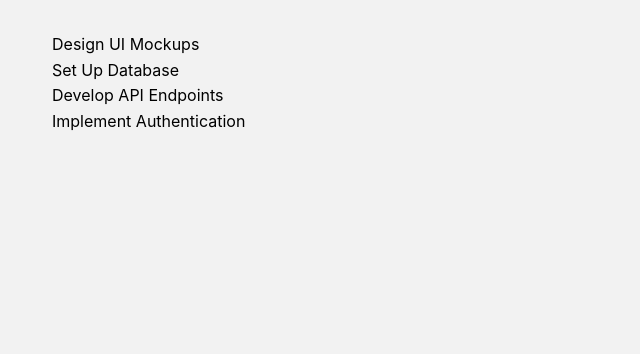
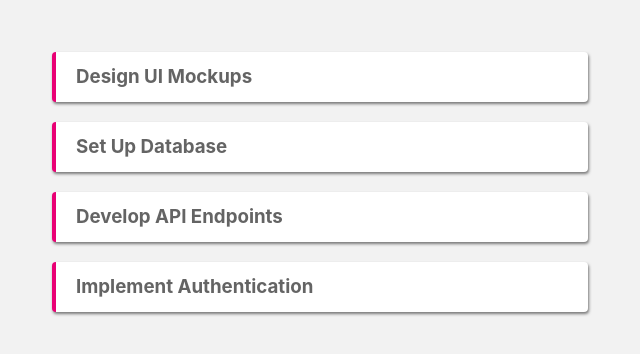
Before and after one commit to Divs-Git/project-planner, a Vue app: page / in a window 1280 px wide. Shown: the top 354 px of the page, without its empty margins (320-960 px from the left). Built offline with nearby package versions, Linux system fonts and the light colour scheme; data requests are answered from the project's data file.

Commit message:
added Project file

```diff
--- a/src/assets/base.css
+++ b/src/assets/base.css
@@ -12,8 +12,8 @@
 
   --vt-c-divider-light-1: rgba(60, 60, 60, 0.29);
   --vt-c-divider-light-2: rgba(60, 60, 60, 0.12);
-  --vt-c-divider-dark-1: rgba(84, 84, 84, 0.65);
-  --vt-c-divider-dark-2: rgba(84, 84, 84, 0.48);
+  --vt-c-divider-dark-1: rgba(17, 17, 17, 0.65);
+  --vt-c-divider-dark-2: rgba(53, 53, 53, 0.48);
 
   --vt-c-text-light-1: var(--vt-c-indigo);
   --vt-c-text-light-2: rgba(60, 60, 60, 0.66);
@@ -60,7 +60,8 @@
 
 body {
   min-height: 100vh;
-  background: var(--vt-c-text-dark-2);
+  background: var(--vt-c-white-mute);
+  color: var(--vt-c-divider-dark-1);
   transition:
     color 0.5s,
     background-color 0.5s;
--- /dev/null
+++ b/src/components/Project.vue
@@ -0,0 +1,48 @@
+<template>
+  <div class="project">
+    <div class="actions" @click="toggleProjectDetails">
+      <h3>{{ project.title }}</h3>
+    </div>
+    <div class="details" v-if="showProjectDetails">
+      <p>{{ project.details }}</p>
+    </div>
+  </div>
+</template>
+
+<script>
+export default {
+  name: 'Project',
+  props: ['project'],
+  data() {
+    return {
+      showProjectDetails: false,
+    }
+  },
+  methods: {
+    toggleProjectDetails() {
+      this.showProjectDetails = !this.showProjectDetails
+    },
+  },
+}
+</script>
+
+<style scoped>
+.project {
+  margin: 20px auto;
+  background: white;
+  padding: 10px 20px;
+  border-radius: 4px;
+  box-shadow: 1px 2px 3px rgba(0, 0, 0, 0.5);
+  border-left: 4px solid #e90074;
+}
+
+h3 {
+  cursor: pointer;
+  font-weight: bold;
+}
+
+.details {
+  margin-top: 6px;
+  margin-bottom: 4px;
+}
+</style>
--- a/src/views/HomeView.vue
+++ b/src/views/HomeView.vue
@@ -2,15 +2,19 @@
   <main>
     <div v-if="projects.length">
       <div v-for="project in projects" :key="project.id">
-        {{ project.title }}
+        <Project :project="project" />
       </div>
     </div>
   </main>
 </template>
 
 <script>
+import Project from '../components/Project.vue'
 export default {
   name: 'HomeView',
+  components: {
+    Project,
+  },
   data() {
     return {
       projects: [],
```
Also changed, not shown: eslint.config.js (+6 -1 lines).
